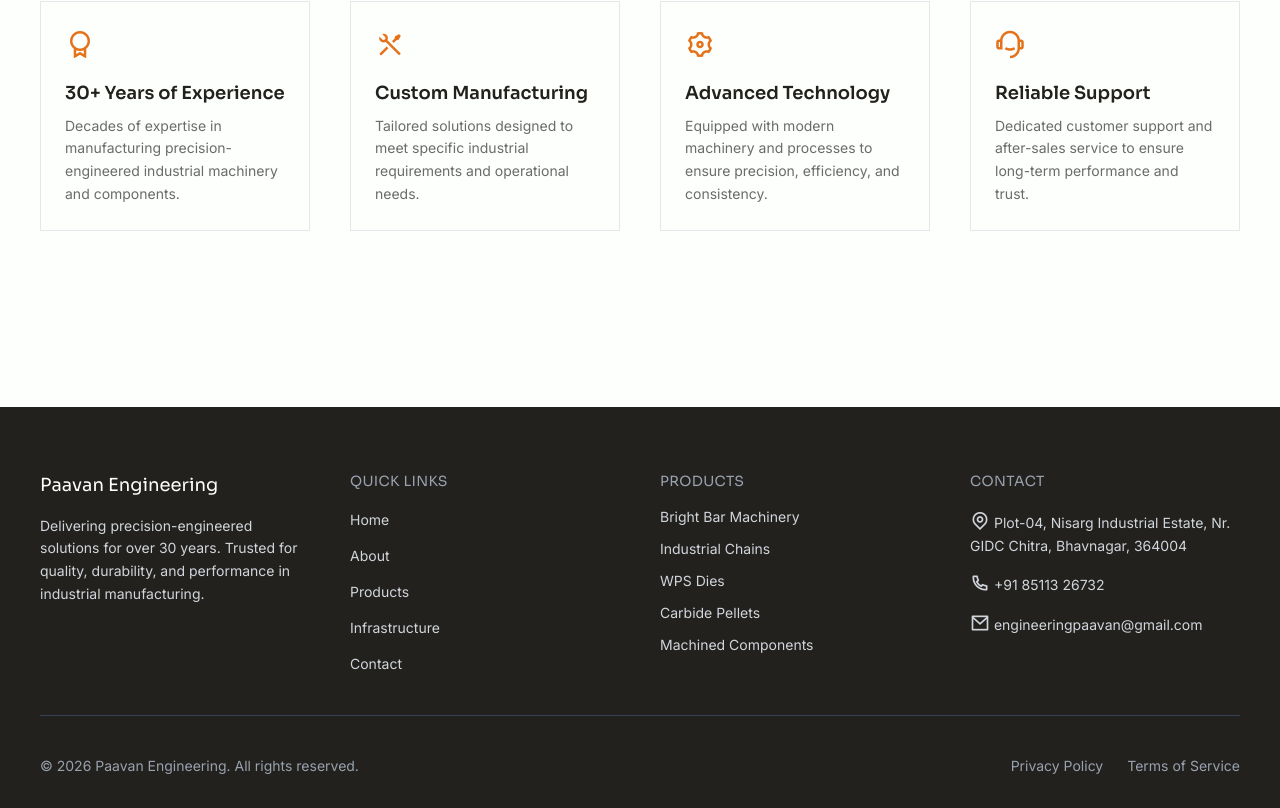
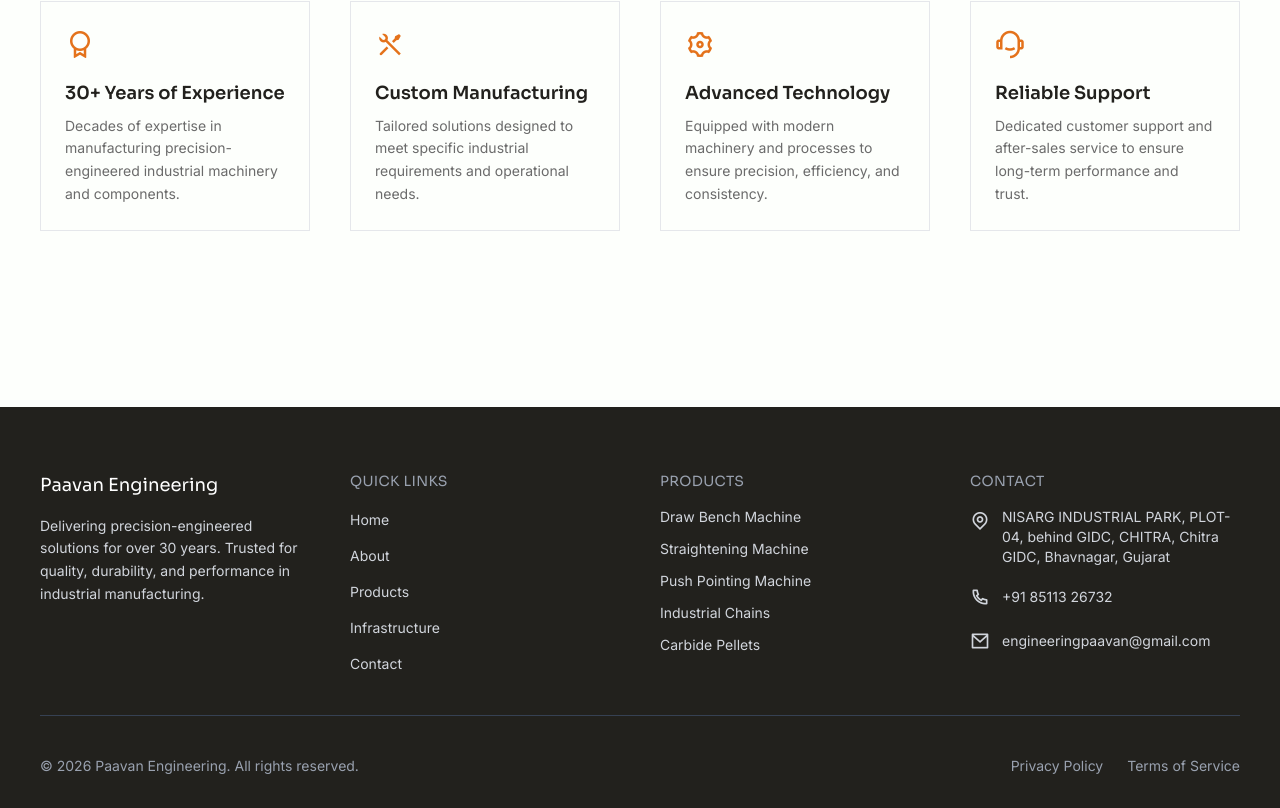
Before and after one commit to Dhairya-Dave-0204/Paavan-Engineering, a React (Vite) app: page / in a window 1280 px wide. Shown: the part 4337-5145 px from the top of the page. Built offline with nearby package versions, Linux system fonts and the light colour scheme.

Commit message:
Up-date footer contact link redirection

```diff
--- a/src/components/Footer/Footer.jsx
+++ b/src/components/Footer/Footer.jsx
@@ -25,7 +25,7 @@
               <li>
                 <Link
                   to="/"
-                    className="text-sm text-gray-300 transition duration-300 font-body hover:text-primary"
+                  className="text-sm text-gray-300 transition font-body hover:text-primary"
                 >
                   Home
                 </Link>
@@ -33,7 +33,7 @@
               <li>
                 <Link
                   to="/about"
-                    className="text-sm text-gray-300 transition duration-300 font-body hover:text-primary"
+                  className="text-sm text-gray-300 transition font-body hover:text-primary"
                 >
                   About
                 </Link>
@@ -41,7 +41,7 @@
               <li>
                 <Link
                   to="/products"
-                    className="text-sm text-gray-300 transition duration-300 font-body hover:text-primary"
+                  className="text-sm text-gray-300 transition font-body hover:text-primary"
                 >
                   Products
                 </Link>
@@ -49,7 +49,7 @@
               <li>
                 <Link
                   to="/infrastructure"
-                    className="text-sm text-gray-300 transition duration-300 font-body hover:text-primary"
+                  className="text-sm text-gray-300 transition font-body hover:text-primary"
                 >
                   Infrastructure
                 </Link>
@@ -57,7 +57,7 @@
               <li>
                 <Link
                   to="/contact"
-                    className="text-sm text-gray-300 transition duration-300 font-body hover:text-primary"
+                  className="text-sm text-gray-300 transition font-body hover:text-primary"
                 >
                   Contact
                 </Link>
@@ -65,36 +65,100 @@
             </ul>
           </div>
 
-            {/* Products */}
+          {/* Products (UPDATED) */}
           <div>
             <h4 className="mb-4 text-sm tracking-wide text-gray-400 uppercase font-heading">
               Products
             </h4>
-              <ul className="space-y-3 text-sm text-gray-300 font-body">
-                <li>Bright Bar Machinery</li>
-                <li>Industrial Chains</li>
-                <li>WPS Dies</li>
-                <li>Carbide Pellets</li>
-                <li>Machined Components</li>
+            <ul className="space-y-3 text-sm font-body">
+              <li>
+                <Link
+                  to="/products/draw-bench-machine"
+                  className="text-gray-300 transition hover:text-primary"
+                >
+                  Draw Bench Machine
+                </Link>
+              </li>
+
+              <li>
+                <Link
+                  to="/products/straightening-machine"
+                  className="text-gray-300 transition hover:text-primary"
+                >
+                  Straightening Machine
+                </Link>
+              </li>
+
+              <li>
+                <Link
+                  to="/products/push-pointing-machine"
+                  className="text-gray-300 transition hover:text-primary"
+                >
+                  Push Pointing Machine
+                </Link>
+              </li>
+
+              <li>
+                <Link
+                  to="/products/industrial-chains"
+                  className="text-gray-300 transition hover:text-primary"
+                >
+                  Industrial Chains
+                </Link>
+              </li>
+
+              <li>
+                <Link
+                  to="/products/carbide-pellets"
+                  className="text-gray-300 transition hover:text-primary"
+                >
+                  Carbide Pellets
+                </Link>
+              </li>
             </ul>
           </div>
 
-            {/* Contact Info (Corrected) */}
+          {/* Contact Info (UPDATED LINKS) */}
           <div>
             <h4 className="mb-4 text-sm tracking-wide text-gray-400 uppercase font-heading">
               Contact
             </h4>
-              <ul className="space-y-3 text-sm leading-relaxed text-gray-300 font-body">
-                <li>
-                  <i className="text-xl ri-map-pin-line"></i> Plot-04, Nisarg
-                  Industrial Estate, Nr. GIDC Chitra, Bhavnagar, 364004
+
+            <ul className="space-y-4 text-sm text-gray-300 font-body">
+              {/* Address → Google Maps */}
+              <li className="flex items-start gap-3">
+                <i className="text-xl ri-map-pin-line"></i>
+                <a
+                  href="https://maps.app.goo.gl/dVpq4dSSFUJiUqAY8"
+                  target="_blank"
+                  rel="noopener noreferrer"
+                  className="transition hover:text-primary"
+                >
+                  NISARG INDUSTRIAL PARK, PLOT-04, behind
+                  GIDC, CHITRA, Chitra GIDC, Bhavnagar, Gujarat
+                </a>
               </li>
-                <li>
-                  <i className="text-xl ri-phone-line"></i> +91 85113 26732
+
+              {/* Phone → Dial */}
+              <li className="flex items-center gap-3">
+                <i className="text-xl ri-phone-line"></i>
+                <a
+                  href="tel:+918511326732"
+                  className="transition hover:text-primary"
+                >
+                  +91 85113 26732
+                </a>
               </li>
-                <li>
-                  <i className="text-xl ri-mail-line"></i>{" "}
+
+              {/* Email → Mail */}
+              <li className="flex items-center gap-3">
+                <i className="text-xl ri-mail-line"></i>
+                <a
+                  href="mailto:engineeringpaavan@gmail.com"
+                  className="transition hover:text-primary"
+                >
                   engineeringpaavan@gmail.com
+                </a>
               </li>
             </ul>
           </div>
@@ -113,13 +177,13 @@
           <div className="flex items-center gap-6">
             <Link
               to="/"
-                className="text-sm text-gray-400 transition duration-300 hover:text-primary"
+              className="text-sm text-gray-400 transition hover:text-primary"
             >
               Privacy Policy
             </Link>
             <Link
               to="/"
-                className="text-sm text-gray-400 transition duration-300 hover:text-primary"
+              className="text-sm text-gray-400 transition hover:text-primary"
             >
               Terms of Service
             </Link>
```
Lines whose indentation alone changed are shown as unchanged.
